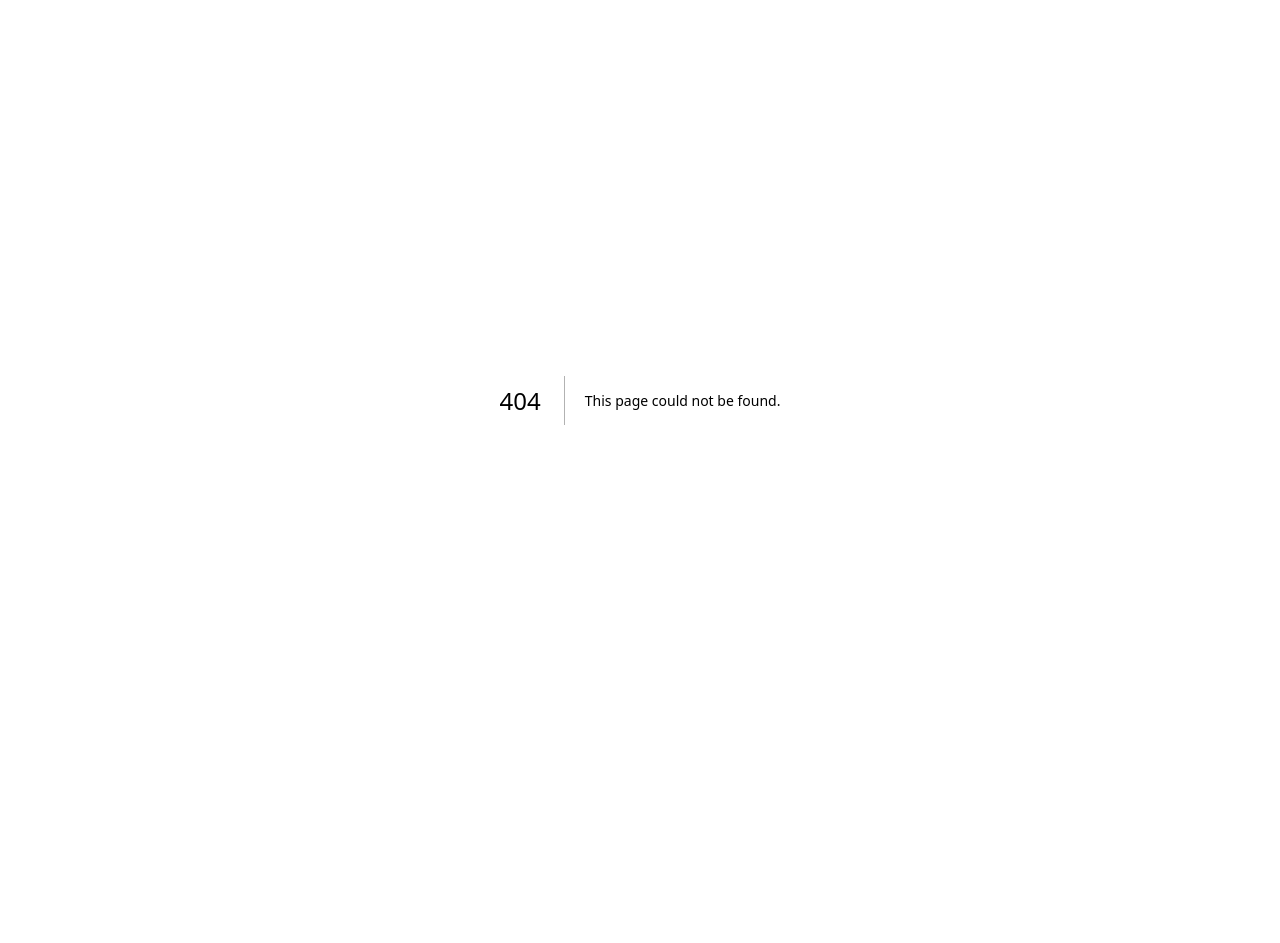
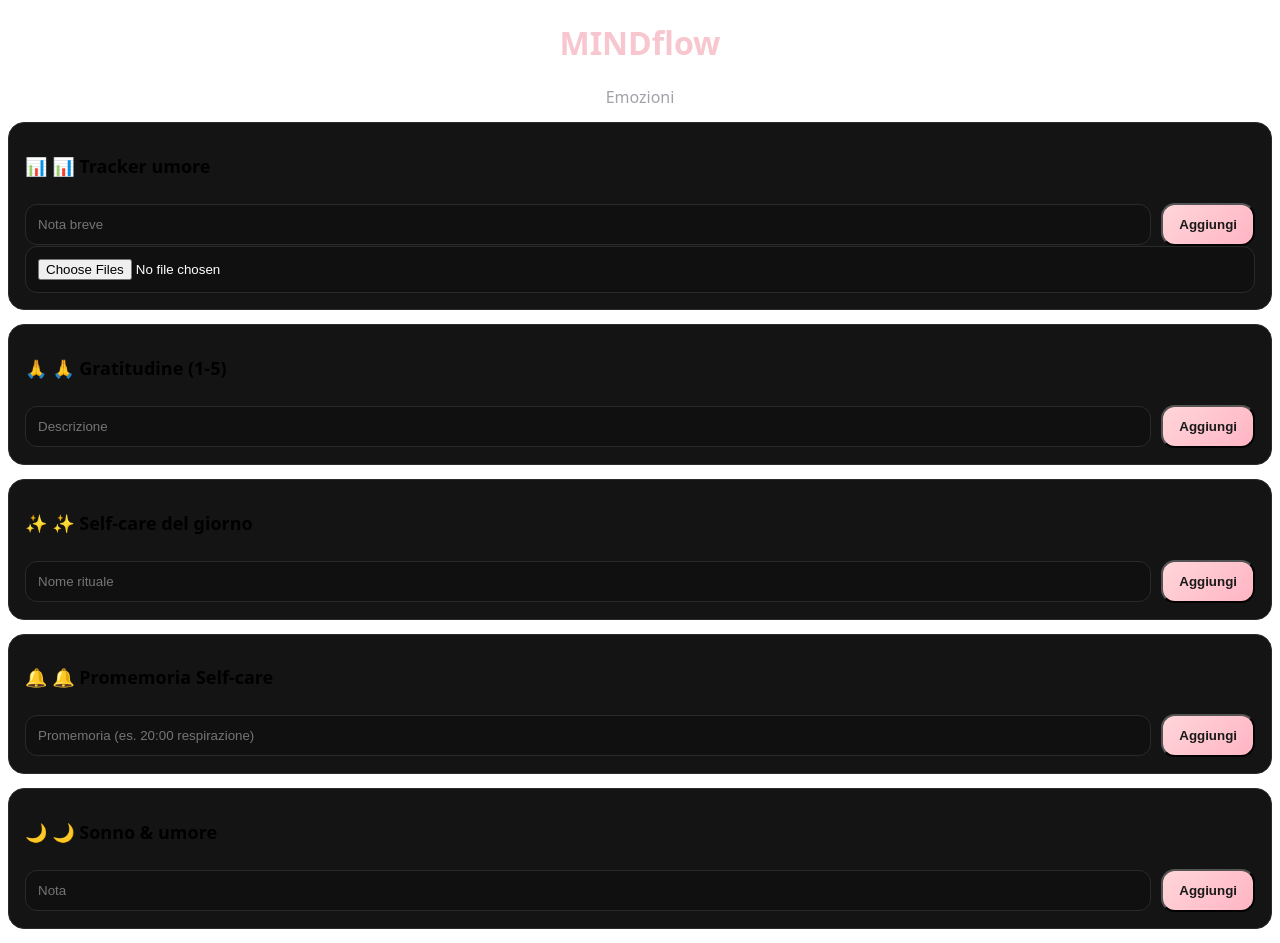
Before and after one commit to mindflowapplicazione-png/MINDflow.app, a Next.js app: page /emozioni in a window 1280 px wide. Before the commit this address had no page. Before the commit the page ends 800 px from the top, so only its background shows below. Built offline with nearby package versions, Linux system fonts and the light colour scheme.

Commit message:
Create page.jsx

```diff
--- /dev/null
+++ b/app/emozioni/page.jsx
@@ -0,0 +1,56 @@
+"use client";
+import Section from "@/components/Section";
+import ListManager from "@/components/ListManager";
+import Uploader from "@/components/Uploader";
+import { useState } from "react";
+
+export default function Emozioni(){
+  const [files, setFiles] = useState([]);
+
+  return (
+    <>
+      <h1 className="h1">MINDflow</h1>
+      <div className="subtitle">Emozioni</div>
+
+      <Section title="📊 Tracker umore" emoji="📊">
+        <ListManager storeKey="umore" placeholder="Nota breve"
+          extraFields={[
+            {name:"orario", placeholder:"Orario", type:"time"},
+            {name:"umore", placeholder:"😭☹️😑🙂🥰 (scegli)", default:"🙂"},
+            {name:"intensita", placeholder:"% intensità", type:"number"},
+            {name:"trigger", placeholder:"Trigger emotivo ⁉️"},
+            {name:"influenza", placeholder:"% influenza nella vita", type:"number"},
+            {name:"dipende", placeholder:"% dipende da me", type:"number"},
+            {name:"azione", placeholder:"Cosa fare per risolvere"}
+          ]}/>
+        <Uploader onFiles={setFiles}/>
+      </Section>
+
+      <Section title="🙏 Gratitudine (1-5)" emoji="🙏">
+        <ListManager storeKey="gratitudine" placeholder="Descrizione"
+          extraFields={[{name:"percentuale", placeholder:"% gratitudine", type:"number"}]}/>
+      </Section>
+
+      <Section title="✨ Self-care del giorno" emoji="✨">
+        <ListManager storeKey="selfcare" placeholder="Nome rituale"
+          extraFields={[
+            {name:"step", placeholder:"Passaggi step-by-step"},
+            {name:"esito", placeholder:"Come mi sento alla fine"}
+          ]}/>
+      </Section>
+
+      <Section title="🔔 Promemoria Self-care" emoji="🔔">
+        <ListManager storeKey="promemoria_selfcare" placeholder="Promemoria (es. 20:00 respirazione)"
+          extraFields={[{name:"orario", placeholder:"Orario", type:"time"}]}/>
+      </Section>
+
+      <Section title="🌙 Sonno & umore" emoji="🌙">
+        <ListManager storeKey="sonno_umore" placeholder="Nota"
+          extraFields={[
+            {name:"ore", placeholder:"Ore di sonno", type:"number"},
+            {name:"umore", placeholder:"Umore al risveglio"}
+          ]}/>
+      </Section>
+    </>
+  );
+}
```
